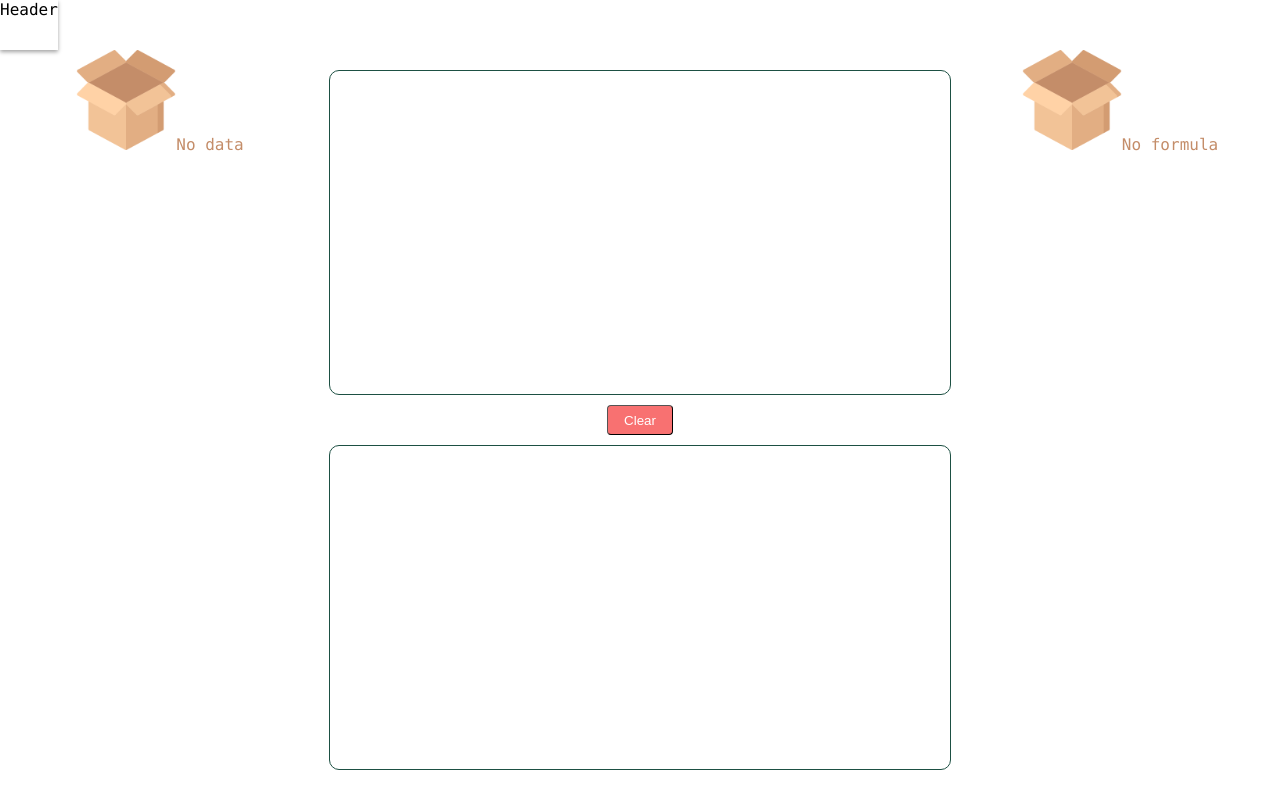
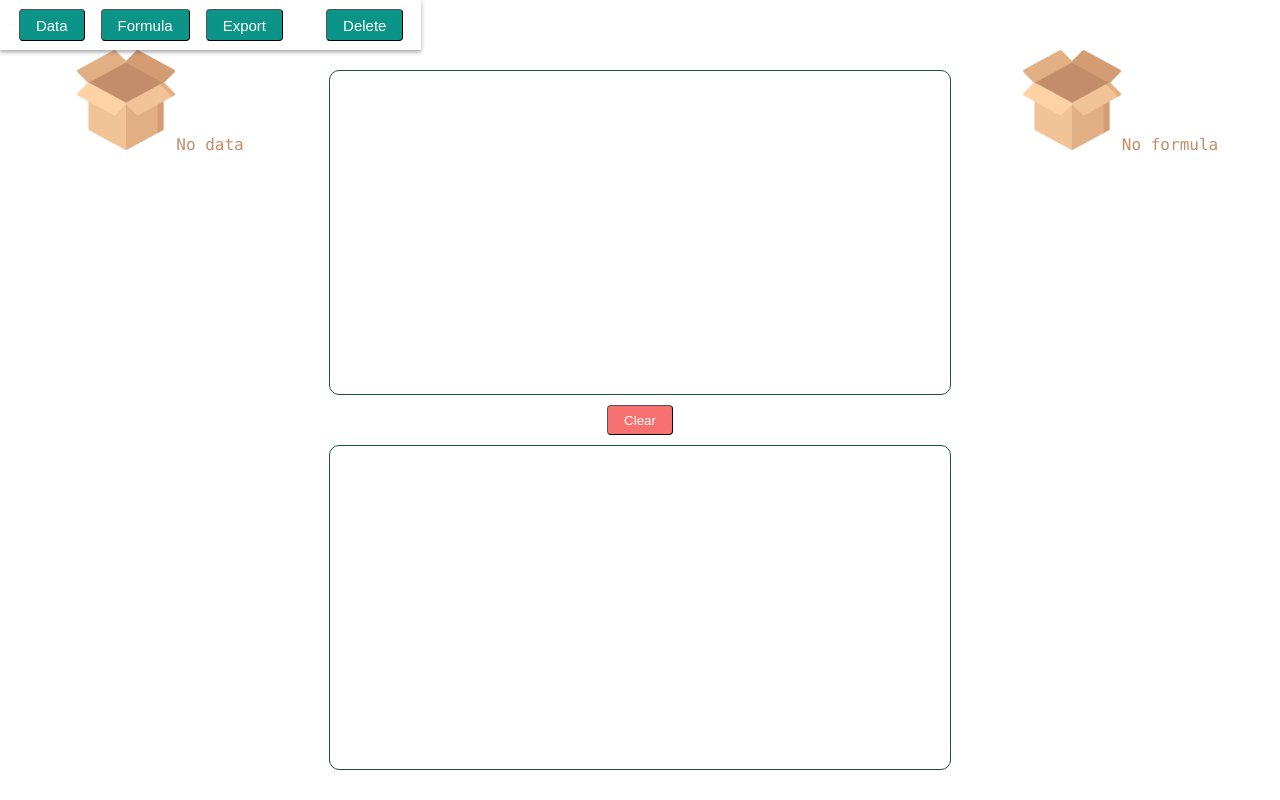
Before and after one commit to Cheng-DX/formula-editor-react, a React (Vite) app: page / in a window 1280 px wide. Built offline with nearby package versions, Linux system fonts and the light colour scheme; a web font is replaced by a local one.

Commit message:
fix: fix the position of css

```diff
--- a/src/container/App.css
+++ b/src/container/App.css
@@ -1,13 +1,17 @@
-.root {
+.app {
   height: calc(100vh - 60px);
   margin-top: 50px;
 }
+
 .header {
+  height: 50px;
   position: absolute;
   top: 0;
   left: 0;
   box-shadow: 0px 2px 4px #0000005d;
 }
+
 .main {
+  margin-top: 50px;
   height: 100%;
 }
--- a/src/container/App.tsx
+++ b/src/container/App.tsx
@@ -1,15 +1,12 @@
 import EditPanel from '@/pages/editPanel'
+import NavBar from '@/pages/navBar'
 import './App.css'
 
 export default function App() {
   return (
-    <div className="root">
-      <div className="h-50px header">
-        Header
-      </div>
-      <div className="mt-50px main">
-        <EditPanel />
-      </div>
+    <div className="app">
+      <NavBar />
+      <EditPanel />
     </div>
   )
 }
--- a/src/pages/editPanel/EditPanel.css
+++ b/src/pages/editPanel/EditPanel.css
@@ -1,3 +1,8 @@
+.main {
+  margin-top: 50px;
+  height: 100%;
+}
+
 .data-card-item {
   width: 30%;
   text-align: center;
--- a/src/pages/editPanel/index.tsx
+++ b/src/pages/editPanel/index.tsx
@@ -78,7 +78,7 @@ export default function EditPanel() {
     formulaPanel = (<EmptyPanel text="No formula" />)
   }
   return (
-    <>
+    <div className="main">
       <div className="flex hp-100">
         <div className="flex hp-100 wp-25 color-white flex-col items-center scroll-y">
           {dataPanel}
@@ -96,6 +96,6 @@ export default function EditPanel() {
           {formulaPanel}
         </div>
       </div>
-    </>
+    </div>
   )
 }
--- /dev/null
+++ b/src/pages/navBar/NavBar.css
@@ -0,0 +1,17 @@
+.header {
+  height: 50px;
+  position: absolute;
+  top: 0;
+  left: 0;
+  box-shadow: 0px 2px 4px #0000005d;
+}
+
+.file-input {
+  position: absolute;
+  left: 0;
+  top: 0;
+  opacity: 0;
+  height: 2.5rem;
+  width: 159px;
+  cursor: pointer;
+}
--- /dev/null
+++ b/src/pages/navBar/index.tsx
@@ -0,0 +1,66 @@
+import { clearAllLocalStorage, exportLocalStroage, importFiles } from '@/core'
+import { DATA_TAG, FORMULA_TAG } from '@/util/shared'
+import './NavBar.css'
+
+export default function NavBar() {
+  const buttonClass = 'btn m-inline-2 h-8 text-15px'
+
+  function handleImportFiles(input: HTMLInputElement, tag: string) {
+    const files = input.files
+    if (files)
+      importFiles(files, tag)
+  }
+
+  return (<header className="wp-100">
+    <div className="h-30px p-10px flex justify-between items-center header">
+      <div className="flex items-center wp-70">
+        <a
+          className="icon-btn
+          color-black
+          h-7
+          w-7
+          i-carbon-logo-github"
+          href="https://github.com/Cheng-DX/formula-tool"
+          target="_blank"
+          title="GitHub"
+          rel="noreferrer"
+        />
+        <label htmlFor="uploadFile" className="position-relative">
+          <button className={buttonClass}>Data</button>
+          <input
+            type="file"
+            multiple
+            accept=".json"
+            className="file-input"
+            onChange={e => handleImportFiles(e.target, DATA_TAG)}
+          />
+        </label>
+        <label htmlFor="uploadFile" position-relative>
+          <button className={buttonClass}>Formula</button>
+          <input
+            type="file"
+            multiple
+            accept=".json"
+            className="file-input"
+            onChange={e => handleImportFiles(e.target, FORMULA_TAG)}
+          />
+        </label>
+        <button className={buttonClass} onClick={exportLocalStroage} >
+          Export
+        </button >
+        {/* <button className={buttonClass} onClick={() => { useTips = !useTips }} >
+          {tipsState}
+        </button > */}
+        {/* <button className={buttonClass} onClick={() => addPanelVisible = true} >
+          Add
+        </button > */}
+      </div >
+      <button
+        className={buttonClass}
+        onClick={clearAllLocalStorage}
+      >
+        Delete
+      </button >
+    </div >
+  </header >)
+}
```
